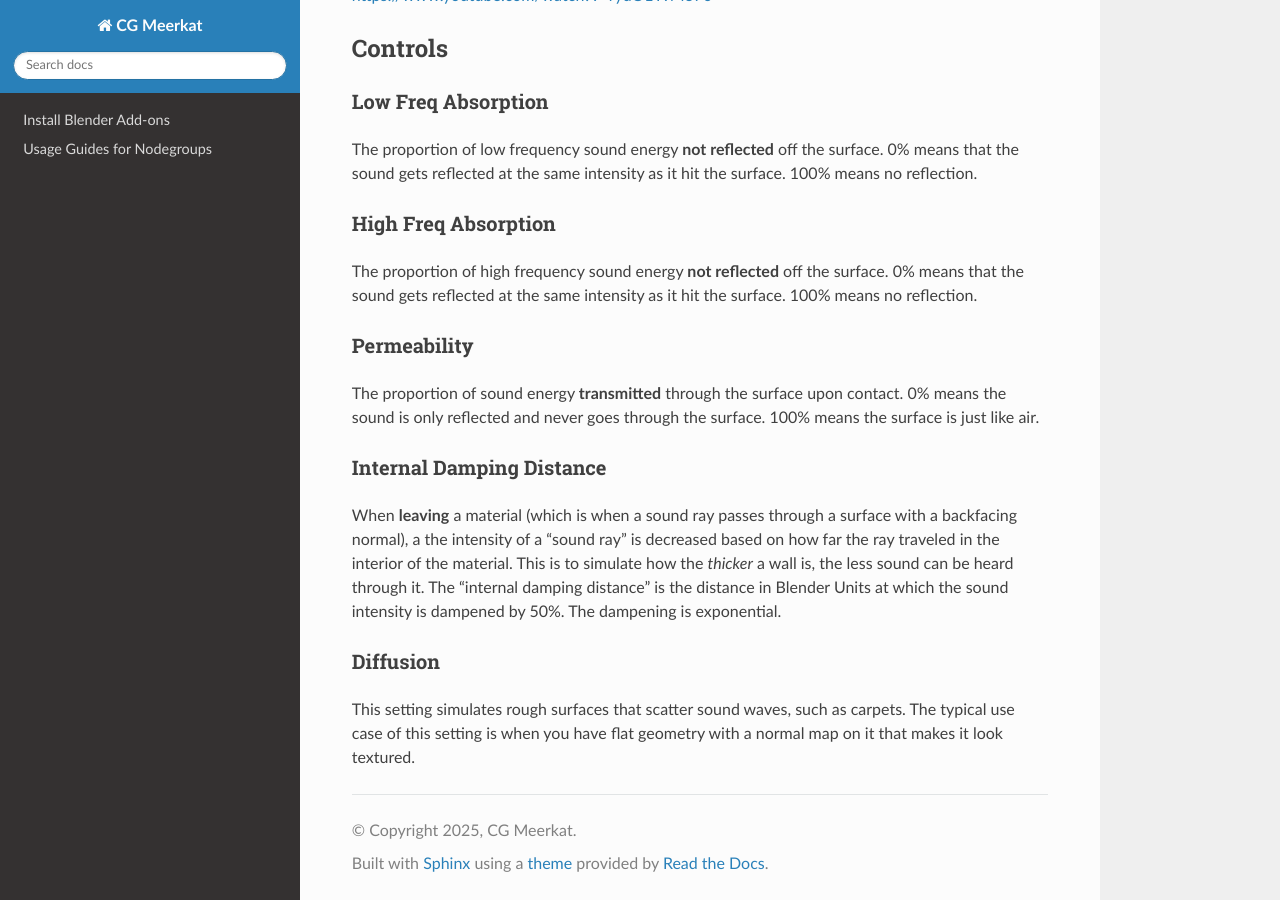
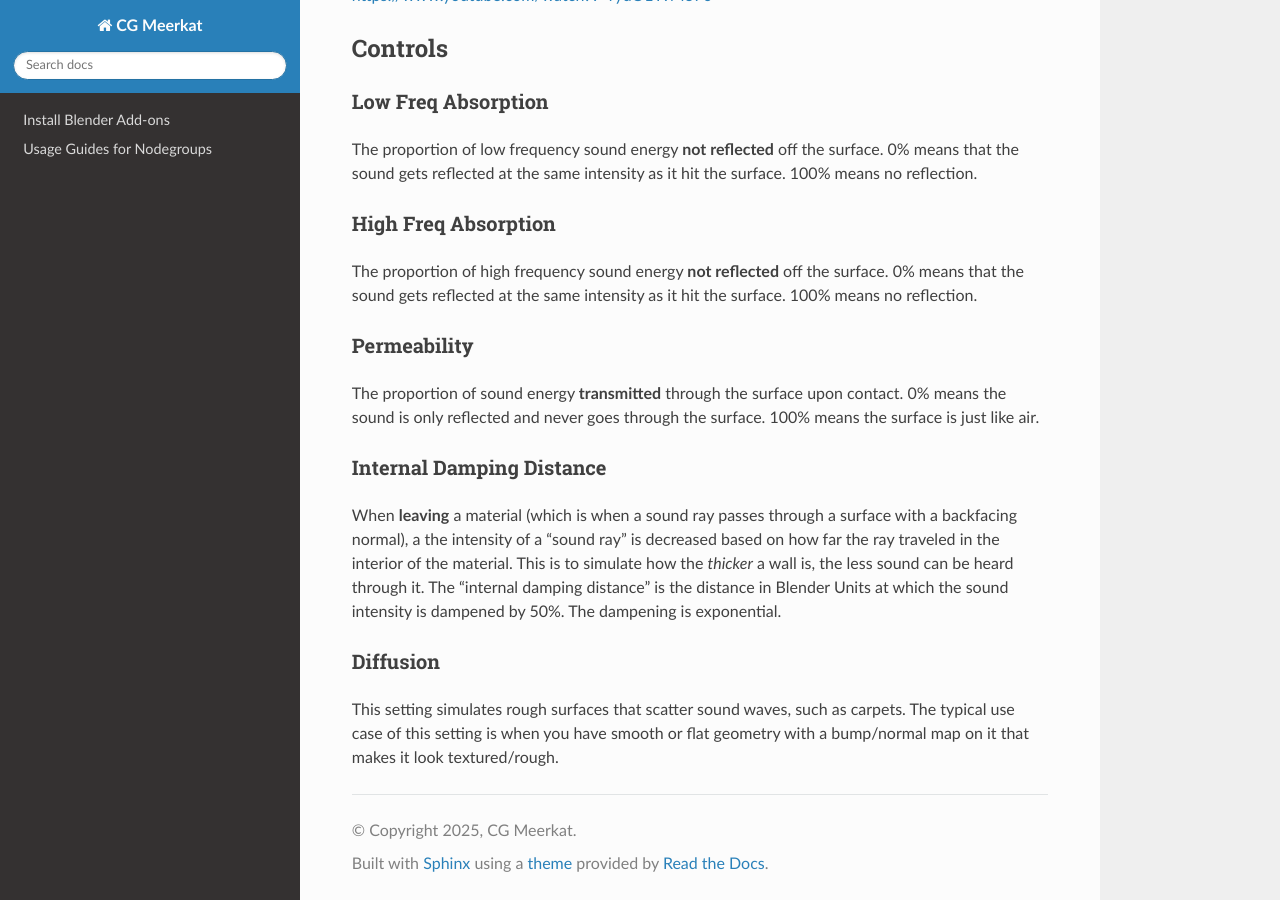
Before and after one commit to cgmeerkat/blender-addons-documentation, a Sphinx documentation site: the page built from docs/source/nodegroups/CycleAcoustics_materials.rst, in a window 1280 px wide and 900 px high, scrolled down 726 px. Built offline with Sphinx 7.4.7 and the Read the Docs theme 3.1.0, drawn with Linux system fonts in a browser that asks for light colours.

Commit message:
Update CycleAcoustics_materials.rst

```diff
--- a/docs/source/nodegroups/CycleAcoustics_materials.rst
+++ b/docs/source/nodegroups/CycleAcoustics_materials.rst
@@ -32,4 +32,4 @@ When **leaving** a material (which is when a sound ray passes through a surface
 
 Diffusion
 ---------
-This setting simulates rough surfaces that scatter sound waves, such as carpets. The typical use case of this setting is when you have flat geometry with a normal map on it that makes it look textured.
+This setting simulates rough surfaces that scatter sound waves, such as carpets. The typical use case of this setting is when you have smooth or flat geometry with a bump/normal map on it that makes it look textured/rough.
```
